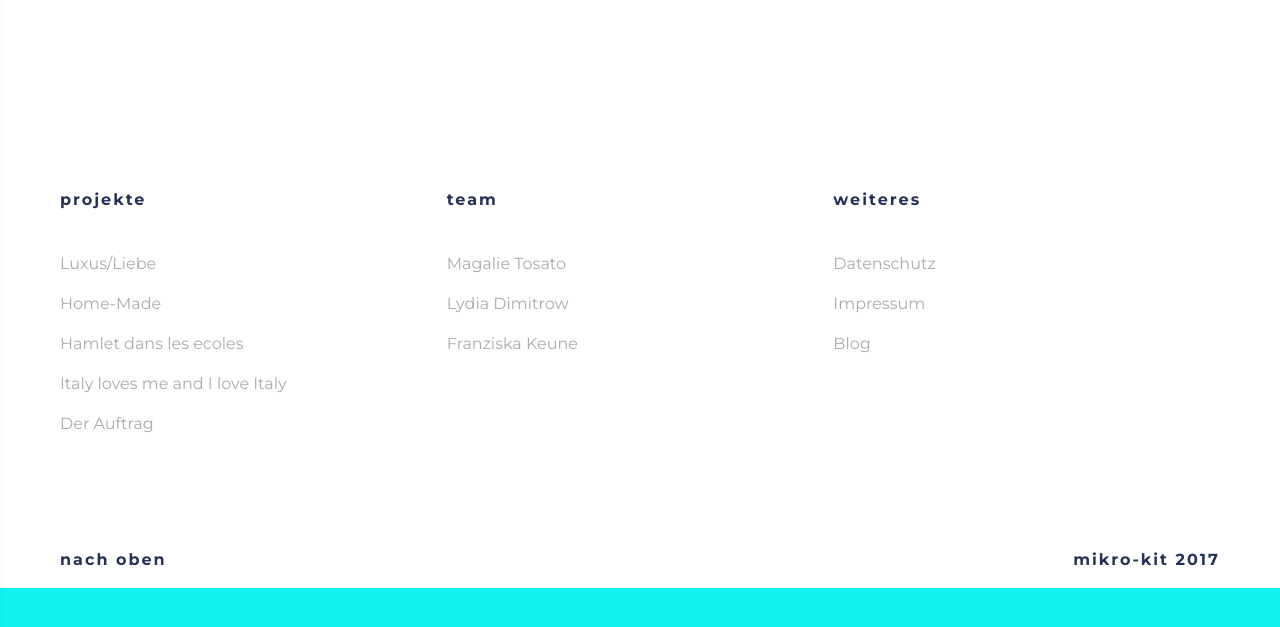
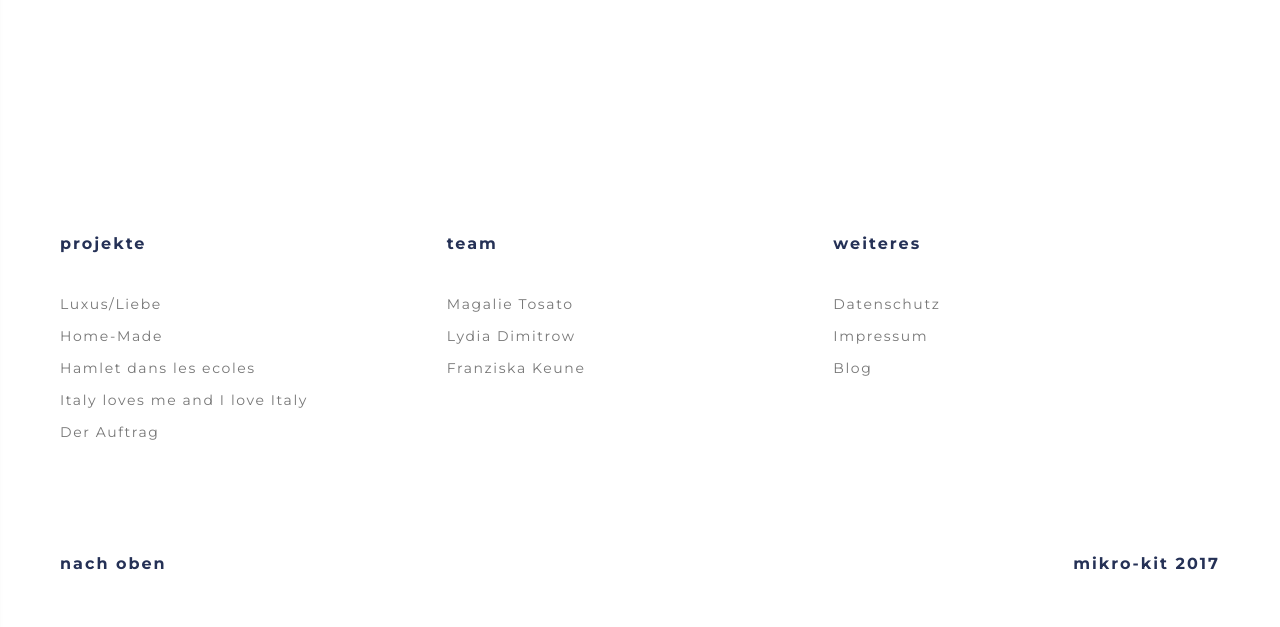
Before and after one commit to mikro-kit/mikro-kit.github.io, a Jekyll site: the page built from standard.md, in a window 1280 px wide and 1400 px high, scrolled down 2934 px. Shown: the part 760-1387 px from the top of the window. Built offline with Jekyll 4.4.1, drawn with Linux system fonts in a browser that asks for light colours; before the commit the page ends 4282 px from its top, so only the background shows below that.

Commit message:
footer tweak

```diff
--- a/_includes/footer.html
+++ b/_includes/footer.html
@@ -1,7 +1,7 @@
 <footer>
   <div class="section__footer">
     <div class="row content__footer">
-      <div class="col-4">
+      <div class="col-4 footer-list__container">
         <h6 class="footer-list-title">projekte</h6>
         <ul class="footer-list">
           <li class="footer-list-item"><a href="">Luxus/Liebe</a></li>
@@ -11,7 +11,7 @@
           <li class="footer-list-item"><a href="">Der Auftrag</a></li>
         </ul>
       </div>
-      <div class="col-4">
+      <div class="col-4 footer-list__container">
         <h6 class="footer-list-title">team</h6>
         <ul class="footer-list">
           <li class="footer-list-item"><a href="">Magalie Tosato</a></li>
@@ -19,7 +19,7 @@
           <li class="footer-list-item"><a href="">Franziska Keune</a></li>
         </ul>
       </div>
-      <div class="col-4">
+      <div class="col-4 footer-list__container">
         <h6 class="footer-list-title">weiteres</h6>
         <ul class="footer-list">
           <li class="footer-list-item"><a href="">Datenschutz</a></li>
--- a/_includes/header.html
+++ b/_includes/header.html
@@ -9,7 +9,7 @@
     <nav class="header__menu-top">
 
       {% for item in site.data.nav.navItems %}
-        <a href="{{ item.url }}" class="header__menu-item">{{ item.titleDE | downcase }}</a>
+        <a href="{{ item.top-url }}" class="header__menu-item">{{ item.titleDE | downcase }}</a>
       {% endfor %}
 
       <div class="header__switch-lang-btn"><span class="header__switch-lang-span--active">D</span> <span class="header__switch-lang-span">F</span></div>
@@ -29,7 +29,7 @@
         {% case item.slug %}
         {% when 'projects' %}
           {% assign array = page.url | split:"/" %}
-          <a href="{{ item.url }}" class="drawer__menu-item {% if array contains 'projects' %}drawer__menu-item--active{% endif %}">{{ item.titleDE | downcase }}</a>
+          <a href="{{ item.side-url }}" class="drawer__menu-item {% if array contains 'projects' %}drawer__menu-item--active{% endif %}">{{ item.titleDE | downcase }}</a>
           {% assign projects = site.projects | sort: "year" | reverse %}
           {% for project in projects %}
             <a href="{{ project.url | relative_url }}" class="drawer__submenu-item {% if project.url == page.url %}drawer__menu-item--active{% endif %}">{{ project.title }}</a>
@@ -37,14 +37,14 @@
           {% continue %}
 
         {% when 'members' %}
-          <a href="{{ item.url }}" class="drawer__menu-item {% if page.url == '/team.html' %}drawer__menu-item--active{% endif %}">{{ item.titleDE | downcase }}</a>
+          <a href="{{ item.side-url }}" class="drawer__menu-item {% if page.url == '/team.html' %}drawer__menu-item--active{% endif %}">{{ item.titleDE | downcase }}</a>
           {% for member in site.members %}
             <a href="/team.html#{{ member.title | replace:' ', '-' }}" class="drawer__submenu-item">{{ member.title }}</a>
           {% endfor %}
           {% continue %}
         {% endcase %}
 
-        <a href="{{ item.url }}" class="drawer__menu-item" data-paage="{{page.url}}">{{ item.titleDE | downcase }}</a>
+        <a href="{{ item.side-url }}" class="drawer__menu-item" data-paage="{{page.url}}">{{ item.titleDE | downcase }}</a>
       {% endfor %}
     </div>
   </nav>
--- a/_sass/partials/_footer.scss
+++ b/_sass/partials/_footer.scss
@@ -1,24 +1,39 @@
 .footer-list {
   padding: 0;
+
+  &__container {
+    @include cols($colspan: 1, $total-cols: 1);
+
+    max-width: 100%;
+    padding-right: 2rem;
+
+    @media screen and (min-width: $breakpoint-phone-landscape + 0px) {
+      @include cols($colspan: 1, $total-cols: 2);
+    }
+
+    @media screen and (min-width: $breakpoint-phone-landscape + 0px) {
+      @include cols($colspan: 1, $total-cols: 4);
+    }
+  }
 
   &-title {
     padding: 16 * $to-rems + rem 0;
   }
 
   &-item {
-    color: $grey;
+    color: #777;
     display: block;
     font: {
       family: $header-font-family;
-      size: 16 * $to-rems + rem;
+      size: 14 * $to-rems + rem;
       weight: $regular;
     }
 
-    letter-spacing: .0rem;
-    padding: 8 * $to-rems + rem 0;
+    letter-spacing: .1rem;
+    padding: 4 * $to-rems + rem 0;
 
     &:hover {
-      color: $black;
+      color: $link-color;
     }
   }
 }
--- a/_sass/partials/_sections.scss
+++ b/_sass/partials/_sections.scss
@@ -45,8 +45,8 @@
 
   &__footer {
     background-color: $color-bg-section-footer;
-    padding-bottom: 48 $to-rems + rem;
-    padding-top: $default-section-padding-top + $default-add-padding;
+    padding-bottom: 48 * $to-rems + rem;
+    padding-top: $default-section-padding-top + $default-add-padding + rem;
     width: 100%;
   }
 
--- a/_sass/partials/_team-card.scss
+++ b/_sass/partials/_team-card.scss
@@ -35,6 +35,7 @@
     letter-spacing: .55rem;
     line-height: 1.5rem;
     margin-bottom: 16 * $to-rems + rem;
+    min-height: 3rem;
     text-align: center;
     text-transform: uppercase;
   }
```
Also changed, not shown: _data/nav.yml (+8 -4 lines).
